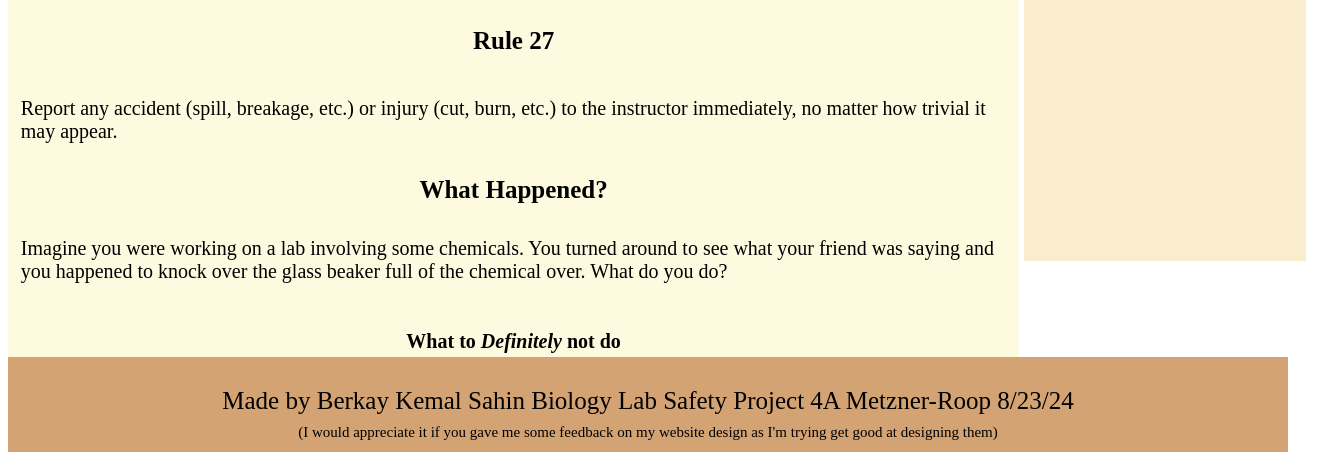
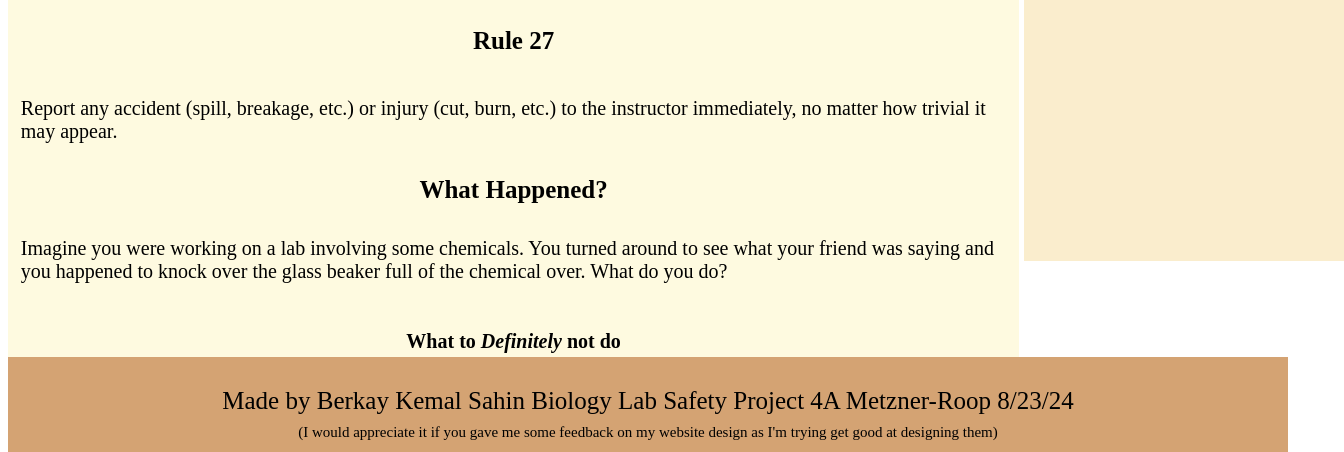
Before and after one commit to SahinBerkay1357/ScienceProject, a plain HTML site: page index.html in a window 1280 px wide. Shown: the part 363-815 px from the top of the page, 1344 px wide, since content can reach past the window. Drawn offline with Linux system fonts and the light colour scheme.

Commit message:
Update index.html

```diff
--- a/index.html
+++ b/index.html
@@ -69,7 +69,7 @@
                     left: 80%;
                     background-color: rgb(250,237,205);
                     font-family: 'Times New Roman', Times, serif;
-                    width: 22%;
+                    width: 25%;
                     top: 7%;
                     height: 15%;
                     font-size: 20px;
```
